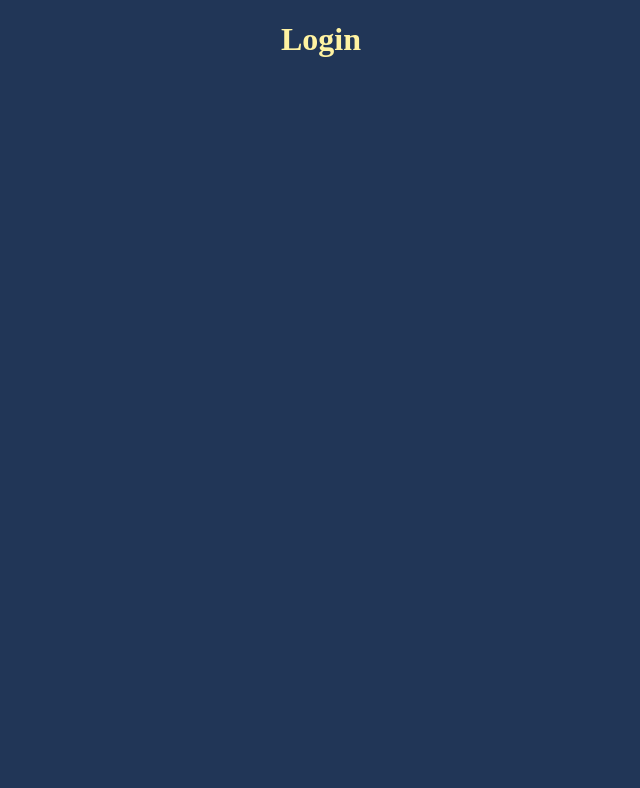
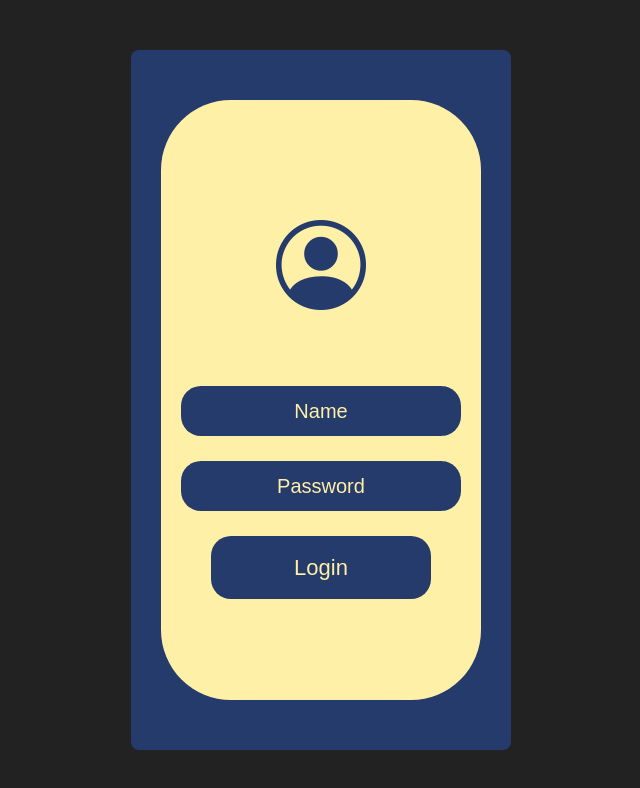
Before and after one commit to mlpradella/projeto-integrador-3ds-PortalEscolar, a plain HTML site: page 1login/index.html in a window 1280 px wide. Shown: the whole page, without its empty margins (319-959 px from the left). Drawn offline with nearby package versions, Linux system fonts and the light colour scheme; a web font is replaced by a local one.

Commit message:
pagina de avisos atualizada e login feita

```diff
--- a/1login/index.html
+++ b/1login/index.html
@@ -1,15 +1,33 @@
 <!DOCTYPE html>
-<html lang="en">
+<html lang="pt-BR">
 <head>
     <meta charset="UTF-8">
     <meta name="viewport" content="width=device-width, initial-scale=1.0">
+    <link href="https://cdn.jsdelivr.net/npm/bootstrap@5.3.8/dist/css/bootstrap.min.css" rel="stylesheet">
+    <link rel="stylesheet" href="https://cdn.jsdelivr.net/npm/bootstrap-icons@1.13.1/font/bootstrap-icons.min.css">
     <link rel="stylesheet" href="styles.css">
-    <link rel="preconnect" href="https://fonts.googleapis.com">
-    <link rel="preconnect" href="https://fonts.gstatic.com" crossorigin>
-    <link href="https://fonts.googleapis.com/css2?family=Emblema+One&display=swap" rel="stylesheet">
     <title>Login</title>
 </head>
+
 <body>
-    <h1>Login</h1>
+
+    <div class="fundo">
+
+        <div class="login">
+
+            <div class="icone">
+                <i class="bi bi-person-circle"></i>
+            </div>
+
+            <input type="text" placeholder="Name">
+
+            <input type="password" placeholder="Password">
+
+            <a href="../2inicial/index.html" class="botao">Login</a>
+
+        </div>
+
+    </div>
+
 </body>
 </html>
--- a/1login/styles.css
+++ b/1login/styles.css
@@ -1,9 +1,69 @@
 body{
-    background-color: #213657;
+    background: #222;
+    display: flex;
+    justify-content: center;
+    align-items: center;
+    height: 100vh;
+    font-family: Arial, Helvetica, sans-serif;
 }
 
-h1{
-    color: #FFF3A2;
-   text-align: center;
-   font-family: "Emblema One";
+.fundo{
+    width: 380px;
+    height: 700px;
+    background: #243b6b;
+    display: flex;
+    justify-content: center;
+    align-items: center;
+    border-radius: 8px;
 }
+
+.login{
+    width: 320px;
+    height: 600px;
+    background: #fff0a8;
+    border-radius: 70px;
+
+    display: flex;
+    flex-direction: column;
+    justify-content: center;
+    align-items: center;
+}
+
+.icone{
+    font-size: 90px;
+    color: #243b6b;
+    margin-bottom: 50px;
+}
+
+input{
+    width: 280px;
+    padding: 10px;
+    margin-bottom: 25px;
+    border: none;
+    border-radius: 20px;
+    background: #243b6b;
+    color: white;
+    text-align: center;
+    font-size: 20px;
+    outline: none;
+}
+
+input::placeholder{
+    color: #fff0a8;
+}
+
+.botao{
+    width: 220px;
+    padding: 15px;
+    background: #243b6b;
+    color: #fff0a8;
+    border-radius: 20px;
+    text-decoration: none;
+    text-align: center;
+    font-size: 22px;
+    cursor: pointer;
+}
+
+.botao:hover{
+    background: #1b2f57;
+}
--- a/3avisos/style.css
+++ b/3avisos/style.css
@@ -1,51 +1,70 @@
+*{
+    margin: 0;
+    padding: 0;
+    box-sizing: border-box;
+}
+
 body{
-    background-color:#213657 ;
+    background-color: #213657;
+    font-family: Georgia, serif;
+    padding: 20px;
 }
 
 h1{
     color: #FFF3A2;
     text-align: center;
-    font-family: "Emblema One";
+    font-family: "Emblema One", serif;
+    margin-bottom: 30px;
 }
 
-.caixas {
+.caixas{
     display: flex;
     flex-direction: column;
     gap: 20px;
-    margin-left: 8px;
 }
 
-.card {
-    width: 320px;
-    min-height: 130px;
+.card{
+    width: 100%;
     background: #23395d;
     color: #f7e08a;
-    padding: 10px;
-    border-radius: 12px;
-    box-shadow: 0 4px 12px rgba(0, 0, 0, 0.3);
-    position: relative;
+    padding: 18px;
+    border-radius: 18px;
+    box-shadow: 0 4px 12px rgba(0,0,0,.3);
 }
 
-.card a {
-    position: absolute;
-    right: 20px;
-    bottom: 10px;
+.card h2{
+    margin-bottom: 15px;
+}
+
+.card p{
+    margin-bottom: 12px;
+    line-height: 1.5;
+    word-break: break-word;
+}
+
+.card a{
+    display: block;
+    text-align: right;
     color: #f7e08a;
     text-decoration: none;
     font-weight: bold;
 }
 
 .botao{
-    display: inline-flex;
+    width: 180px;
+    height: 50px;
+    margin: 30px auto;
+    background: #f7e08a;
+    border-radius: 30px;
+
+    display: flex;
     justify-content: center;
     align-items: center;
-    width: 140px;
-    height: 55px;
-    background-color: #f7e08a;
+}
+
+.botao a{
     color: #23395d;
-    border-radius: 30px;
     text-decoration: none;
     font-size: 20px;
-    margin-left: 100px;
-    margin-top: 20px;
+    font-weight: bold;
 }
```
Also changed, not shown: 3avisos/index.html (+3 -3 lines), 10aviso3/index.html (added), 10aviso3/style.css (added), 8aviso1/index.html (added), 8aviso1/style.css (added), 9aviso2/index.html (added), 9aviso2/style.css (added).
